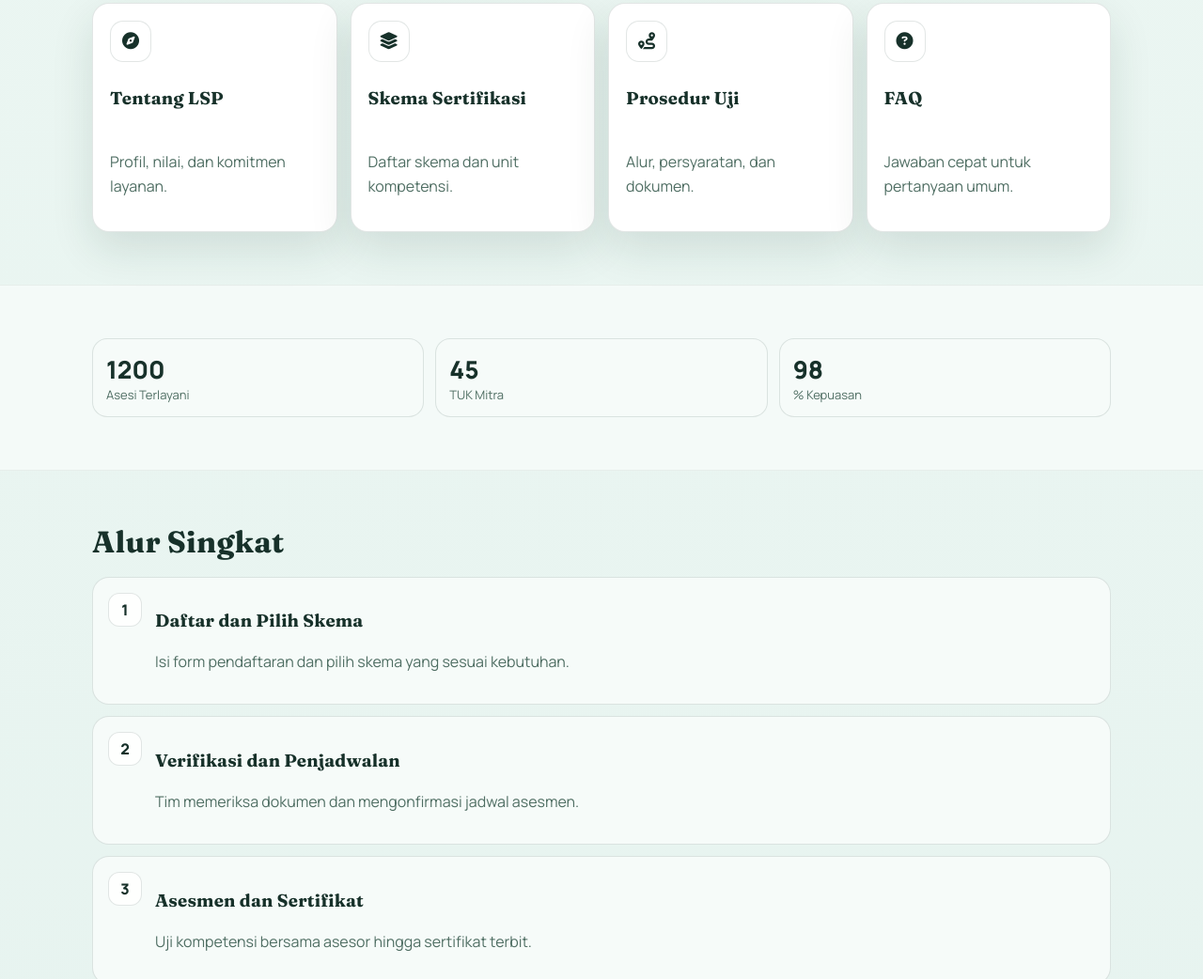
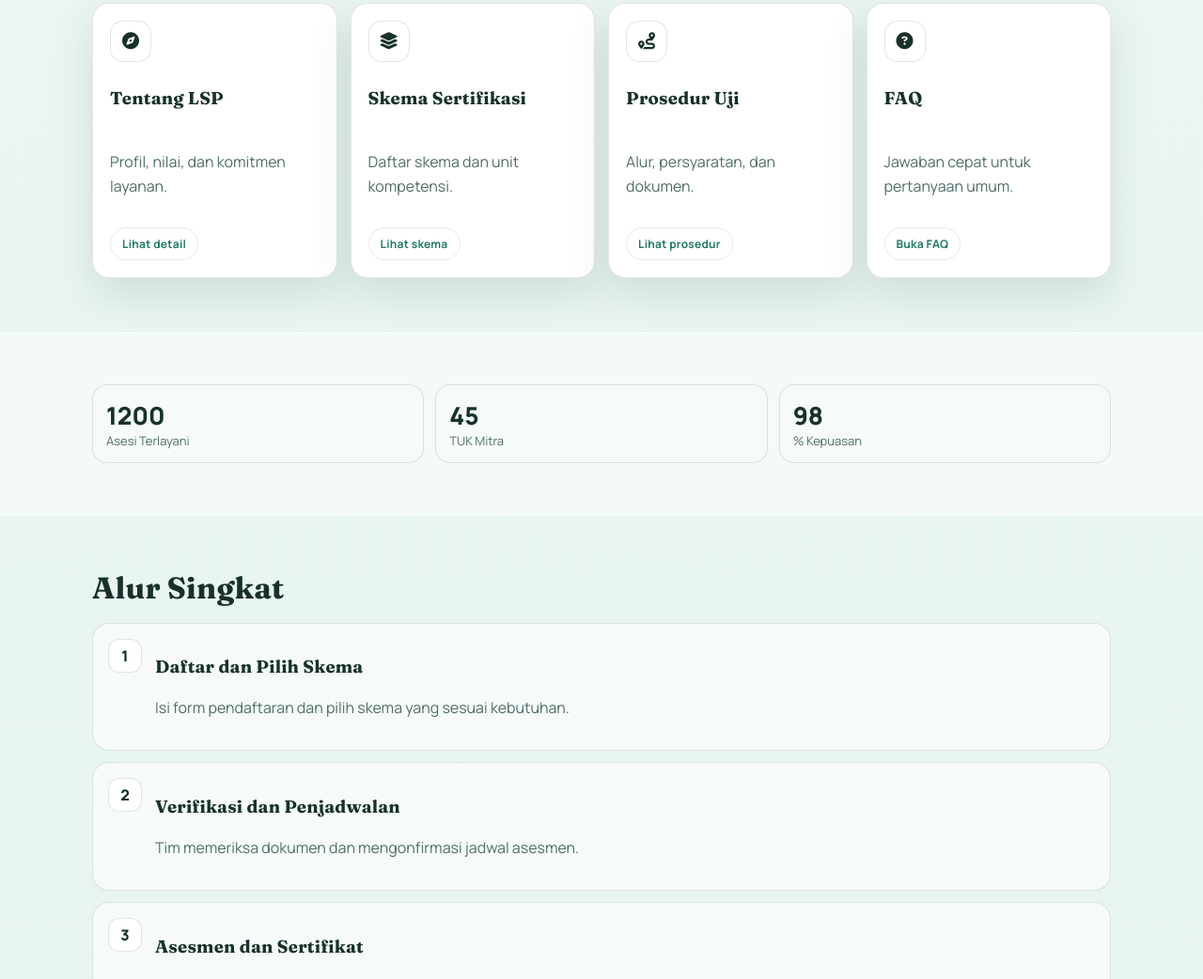
Before and after one commit to Mochi30/lsp_kewirausahaan, a website: page index.html in a window 1280 px wide. Shown: the part 779-1821 px from the top of the page at 94% size. Drawn offline with Linux system fonts and the light colour scheme; no server answers.

Commit message:
Add quick link CTAs

```diff
--- a/index.html
+++ b/index.html
@@ -76,21 +76,25 @@
             <div class="link-card__icon"><i class="fa-solid fa-compass"></i></div>
             <h3>Tentang LSP</h3>
             <p class="muted">Profil, nilai, dan komitmen layanan.</p>
+            <span class="link-card__action">Lihat detail</span>
           </a>
           <a class="card link-card" href="skema.html">
             <div class="link-card__icon"><i class="fa-solid fa-layer-group"></i></div>
             <h3>Skema Sertifikasi</h3>
             <p class="muted">Daftar skema dan unit kompetensi.</p>
+            <span class="link-card__action">Lihat skema</span>
           </a>
           <a class="card link-card" href="prosedur.html">
             <div class="link-card__icon"><i class="fa-solid fa-route"></i></div>
             <h3>Prosedur Uji</h3>
             <p class="muted">Alur, persyaratan, dan dokumen.</p>
+            <span class="link-card__action">Lihat prosedur</span>
           </a>
           <a class="card link-card" href="faq.html">
             <div class="link-card__icon"><i class="fa-solid fa-circle-question"></i></div>
             <h3>FAQ</h3>
             <p class="muted">Jawaban cepat untuk pertanyaan umum.</p>
+            <span class="link-card__action">Buka FAQ</span>
           </a>
         </div>
       </div>
--- a/style.css
+++ b/style.css
@@ -270,6 +270,18 @@ small.error{color: #000000; min-height: 14px}
   display:flex; flex-direction:column; gap:8px;
   transition: transform .15s ease, box-shadow .15s ease;
 }
+.link-card__action{
+  align-self:flex-start;
+  margin-top: 6px;
+  padding: 8px 12px;
+  border-radius: 999px;
+  border: 1px solid rgba(0,0,0,0.08);
+  background: rgba(255,255,255,0.92);
+  color: var(--accent-dark);
+  font-size: 12px;
+  font-weight: 700;
+  letter-spacing: 0.02em;
+}
 .link-card:hover{transform: translateY(-2px); box-shadow: var(--shadow)}
 .link-card__icon{
   width:44px; height:44px; border-radius: 14px;
```
